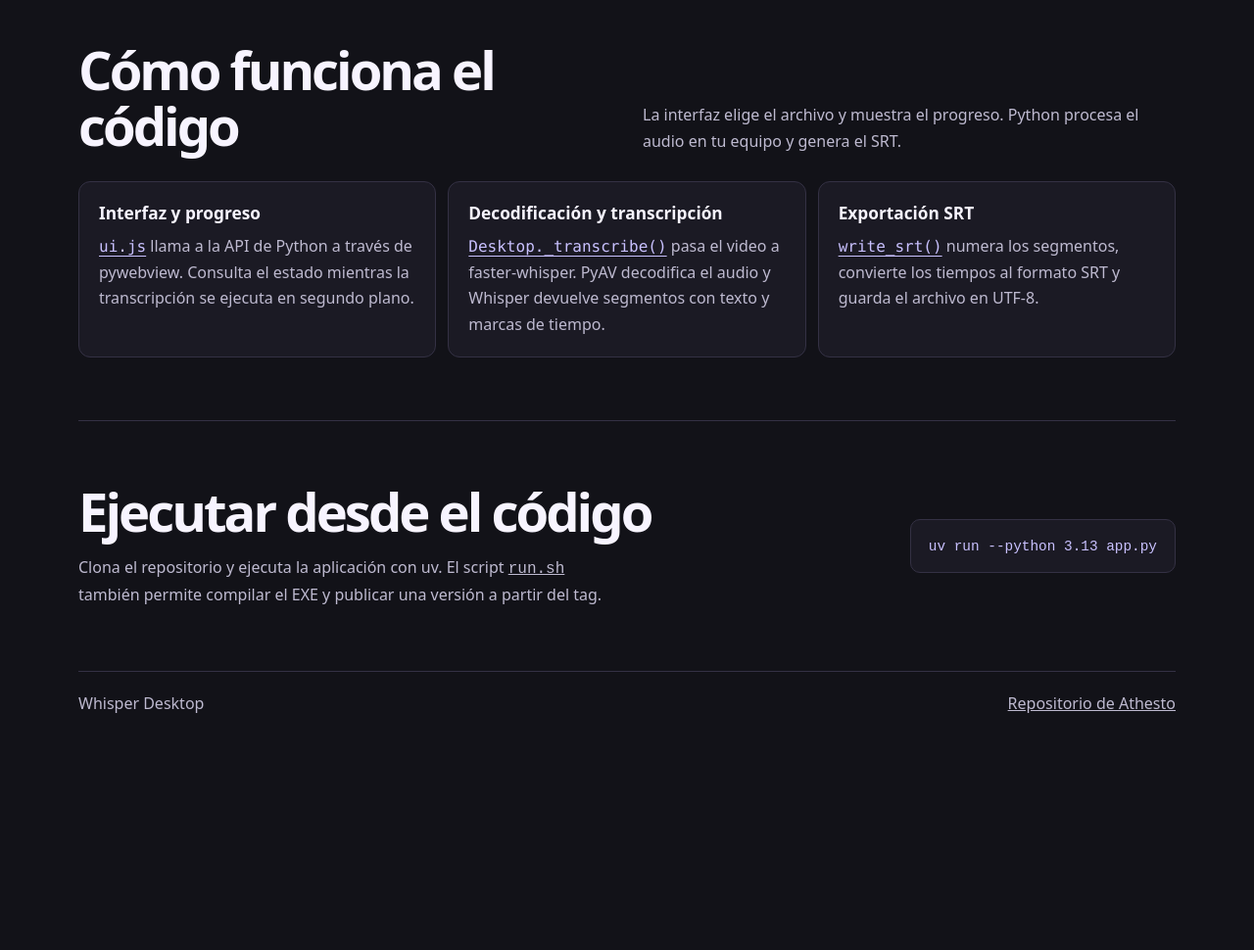
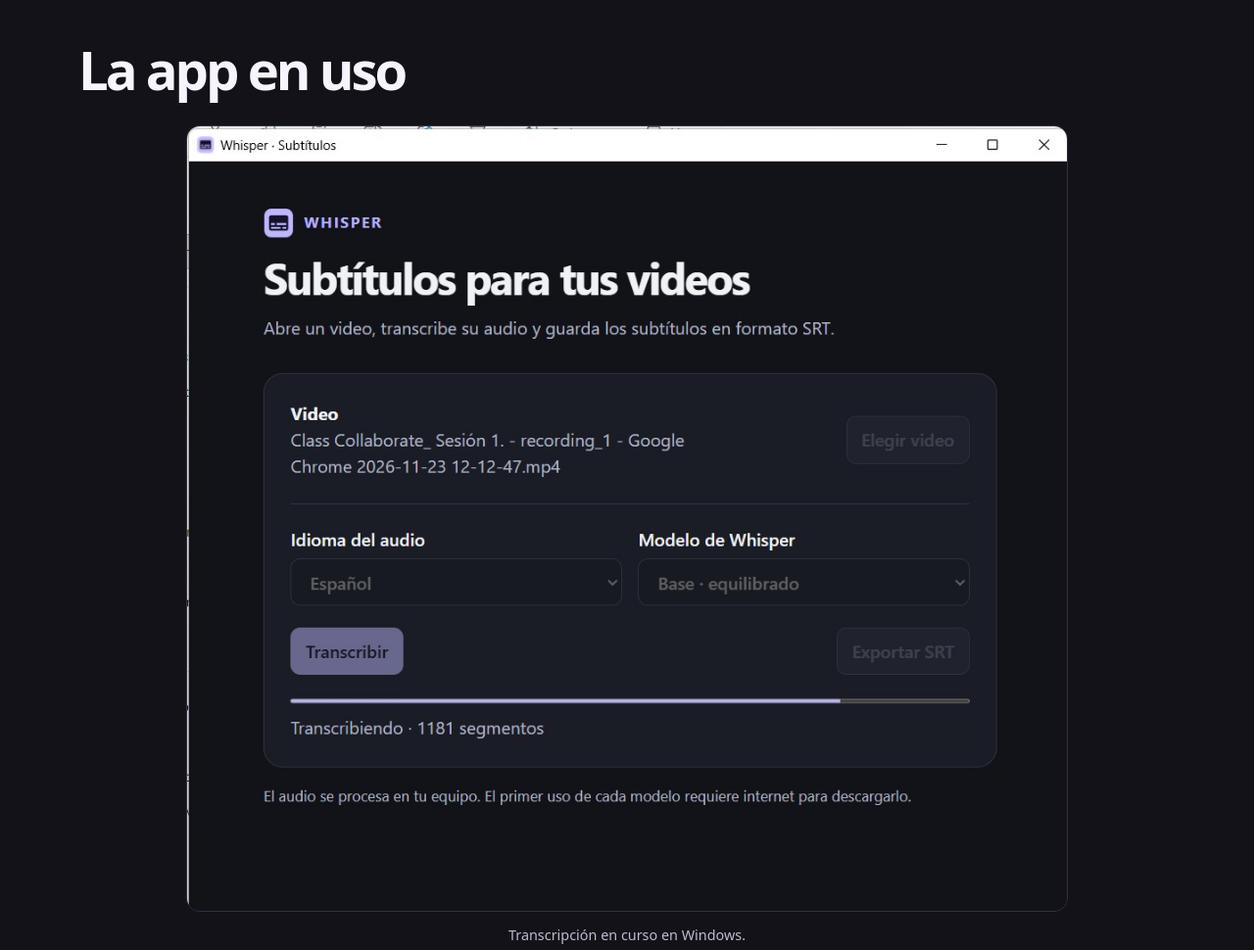
Before and after one commit to Athesto/whisper-desktop, a plain HTML site: page pages/index.html in a window 1280 px wide. Shown: the part 800-1770 px from the top of the page at 98% size. Before the commit the page ends 1550 px from the top, so only its background shows below. Drawn offline with Linux system fonts and the light colour scheme.

Commit message:
Add screenshot, shell commands and icon credits to landing

```diff
--- a/pages/index.html
+++ b/pages/index.html
@@ -5,7 +5,7 @@
   <meta name="viewport" content="width=device-width, initial-scale=1">
   <meta name="description" content="Whisper Desktop transcribe videos en Windows con faster-whisper y exporta subtítulos SRT.">
   <title>Whisper Desktop · Subtítulos para tus videos</title>
-  <link rel="icon" href="whisper.svg" type="image/svg+xml">
+  <link rel="icon" href="assets/whisper.svg" type="image/svg+xml">
   <style>
     :root{color-scheme:dark;--bg:#121218;--panel:#1b1a24;--line:#343144;--ink:#f7f4ff;--muted:#bebad0;--accent:#c9c1ff;--mono:Consolas,"Liberation Mono",monospace}
     *{box-sizing:border-box}html{scroll-behavior:smooth}body{margin:0;background:var(--bg);color:var(--ink);font:1rem/1.65 system-ui,sans-serif}a{color:inherit}a:focus-visible{outline:2px solid var(--accent);outline-offset:5px}img{display:block;width:32px;height:32px}
@@ -13,6 +13,7 @@
     .hero{display:grid;grid-template-columns:1.04fr 1fr;align-items:center;gap:54px;padding-block:104px 88px}h1,h2,h3,p{margin:0}h1{font-size:clamp(2.75rem,6.1vw,5.65rem);line-height:.98;letter-spacing:-.075em;font-weight:750;max-width:9ch}h1 span{color:var(--accent)}h2{font-size:clamp(2.1rem,5vw,3.4rem);line-height:1.05;letter-spacing:-.055em}h3{font-size:1.08rem;line-height:1.35}.intro{max-width:42ch;font-size:1.11rem;color:var(--muted);margin-top:24px}.actions{display:flex;flex-wrap:wrap;gap:12px;margin-top:28px}.button{display:inline-flex;align-items:center;min-height:48px;padding:8px 17px;border:1px solid var(--line);border-radius:9px;text-decoration:none;font-weight:700}.primary{background:var(--accent);color:#19152c;border-color:transparent}.button:hover{border-color:var(--accent);filter:brightness(1.09)}.note{font-size:.875rem;color:var(--muted);margin-top:14px}
     figure{margin:0}.preview{overflow:hidden;border:1px solid #494160;border-radius:18px;background:#211c31;box-shadow:0 28px 82px #0a071640}.preview-head{display:flex;justify-content:space-between;gap:12px;padding:14px 20px;border-bottom:1px solid #494160;color:var(--accent);font-weight:650;font-size:.88rem}.preview-head span:last-child{font-family:var(--mono)}.wave{height:156px;padding:24px 20px;display:flex;align-items:center;justify-content:space-between;gap:3px;background:radial-gradient(ellipse at center,#42325c,#252037 74%)}.wave i{height:var(--h);width:4px;flex:1;max-width:6px;border-radius:4px;background:#bfb0f8;opacity:.8}.wave i:nth-child(n+38){opacity:.38}.preview pre{margin:0;padding:17px 20px 21px;background:#191622;color:var(--ink);font:clamp(.72rem,1.8vw,.9rem)/1.7 var(--mono);overflow:auto}.srt-time{color:#bfb0f8}
     .section{border-top:1px solid var(--line);padding-block:64px}.section-heading{display:grid;grid-template-columns:1fr 1fr;gap:32px;align-items:end;margin-bottom:28px}.section-heading p,.tile p,.download p{color:var(--muted)}.tiles{display:grid;grid-template-columns:repeat(3,1fr);gap:12px}.tile{padding:20px;border:1px solid var(--line);border-radius:12px;background:var(--panel)}.tile p{margin-top:9px}.tile a{color:var(--accent);text-underline-offset:4px}.tile code,.note code{font:1em var(--mono)}.download{display:grid;grid-template-columns:1fr auto;gap:30px;align-items:center}.download p{max-width:60ch;margin-top:15px}.terminal{margin:0;border:1px solid var(--line);border-radius:10px;padding:14px 18px;color:var(--accent);background:var(--panel);font:.9rem/1.7 var(--mono);overflow:auto}.footer{border-top:1px solid var(--line);color:var(--muted);flex-wrap:wrap}
+    .screenshot img{display:block;width:min(100%,900px);height:auto;margin-inline:auto;border:1px solid var(--line);border-radius:14px}.screenshot figcaption{margin-top:12px;color:var(--muted);font-size:.9rem;text-align:center}
     @media(max-width:880px){.hero{gap:28px;padding-block:60px}.tiles{grid-template-columns:1fr 1fr}.download{grid-template-columns:1fr}}
     @media(max-width:650px){.wrap{width:calc(100% - 32px)}.hero,.section-heading,.tiles{grid-template-columns:1fr}.hero{padding-block:46px;gap:30px}.section{padding-block:44px}.section-heading{gap:12px}.nav{gap:13px;font-size:.875rem}.top .wrap{gap:10px;flex-wrap:wrap}.wave{height:116px}}
     @media(prefers-reduced-motion:reduce){html{scroll-behavior:auto}}
@@ -21,7 +22,7 @@
 <body>
   <header class="top">
     <div class="wrap">
-      <a class="brand" href="./"><img src="whisper.svg" alt="">Whisper Desktop</a>
+      <a class="brand" href="./"><img src="assets/whisper.svg" alt="">Whisper Desktop</a>
       <nav class="nav" aria-label="Navegación principal"><a href="#codigo">Cómo funciona</a><a href="https://github.com/Athesto/whisper-desktop">GitHub</a></nav>
     </div>
   </header>
@@ -50,6 +51,16 @@ Hoy vamos a trabajar con subtítulos.</code></pre>
       </figure>
     </section>
 
+    <section class="section" aria-labelledby="captura-titulo">
+      <div class="section-heading">
+        <h2 id="captura-titulo">La app en uso</h2>
+      </div>
+      <figure class="screenshot">
+        <img src="assets/transcripcion.png" width="1005" height="897" alt="Ventana de Whisper Desktop con un video seleccionado, el modelo Base y una barra de progreso durante la transcripción." loading="lazy">
+        <figcaption>Transcripción en curso en Windows.</figcaption>
+      </figure>
+    </section>
+
     <section class="section" id="codigo" aria-labelledby="codigo-titulo">
       <div class="section-heading">
         <h2 id="codigo-titulo">Cómo funciona el código</h2>
@@ -74,13 +85,16 @@ Hoy vamos a trabajar con subtítulos.</code></pre>
     <section class="section download" aria-labelledby="ejecutar">
       <div>
         <h2 id="ejecutar">Ejecutar desde el código</h2>
-        <p>Clona el repositorio y ejecuta la aplicación con uv. El script <a class="text-link" href="https://github.com/Athesto/whisper-desktop/blob/main/run.sh"><code>run.sh</code></a> también permite compilar el EXE y publicar una versión a partir del tag.</p>
+        <p>Clona el repositorio y abre Git Bash o BusyBox en Windows. El script <a class="text-link" href="https://github.com/Athesto/whisper-desktop/blob/main/run.sh"><code>run.sh</code></a> abre la app con uv, muestra la versión de pyproject.toml, compila el EXE y sube el tag a GitHub. Publicar requiere acceso de escritura a origin. En BusyBox, usa busybox sh.</p>
       </div>
-      <pre class="terminal"><code>uv run --python 3.13 app.py</code></pre>
+      <pre class="terminal"><code>sh run.sh local
+sh run.sh version
+sh run.sh build
+sh run.sh publish</code></pre>
     </section>
 
     <footer class="footer">
-      <span>Whisper Desktop</span>
+      <span>Logotipo adaptado de <a href="https://github.com/google/material-design-icons">Material Icons · Subtitles</a> de Google. <a href="assets/LICENSE-Material-Icons">Licencia Apache 2.0</a>.</span>
       <a class="text-link" href="https://github.com/Athesto/whisper-desktop">Repositorio de Athesto</a>
     </footer>
   </main>
```
Also changed, not shown: pages/assets/transcripcion.png (added), pages/assets/whisper.svg (added), 2 other files.
